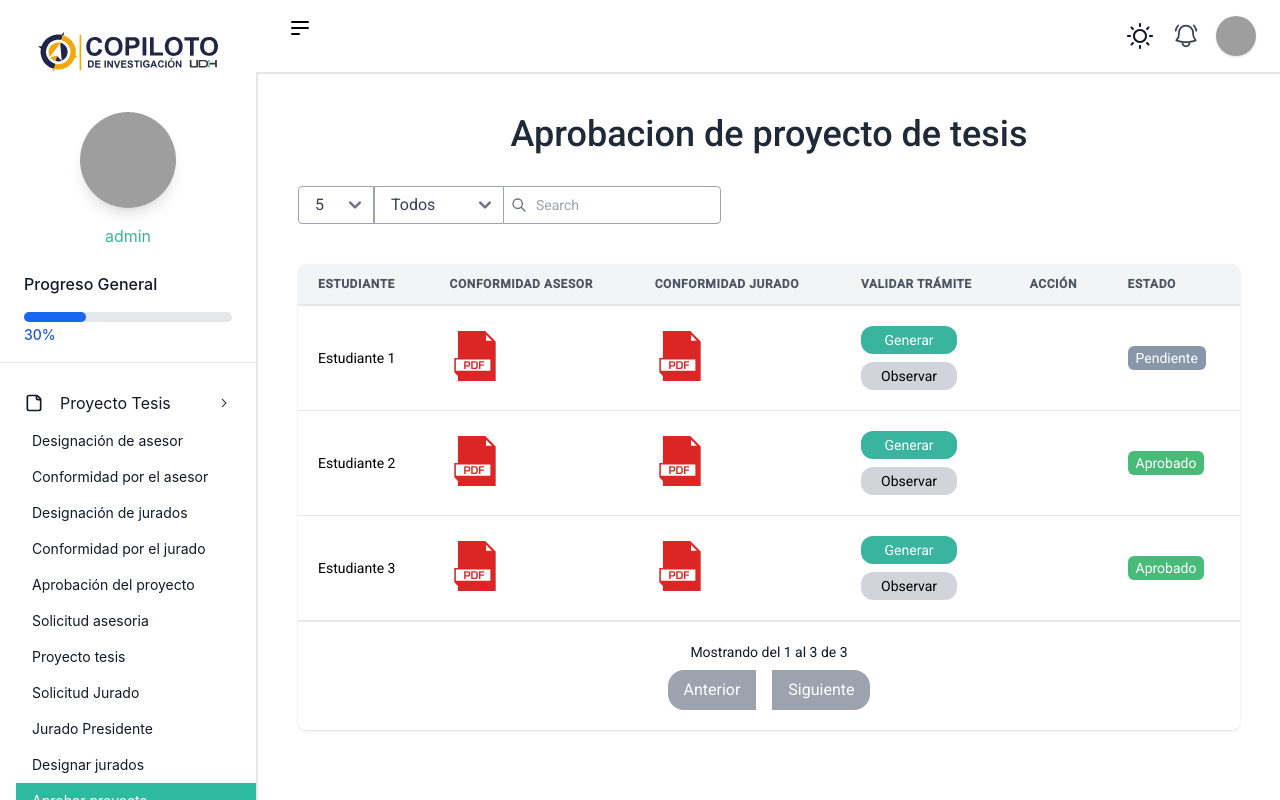
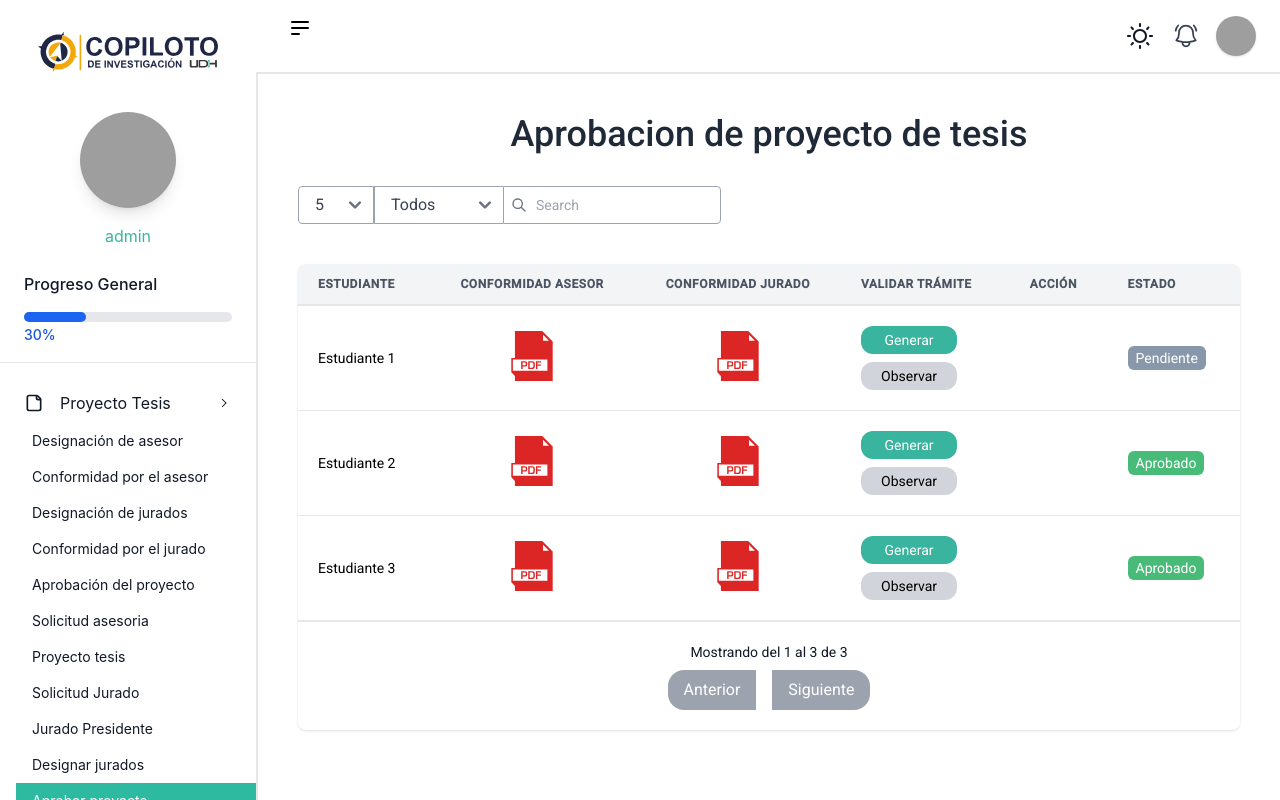
Before and after one commit to Transformacion-Digital-UDH/Copiloto-Front, a Vue app: page /paisi/aprobar-proyecto in a window 1280 px wide. Built offline with nearby package versions, Linux system fonts and the light colour scheme; sample sign-in values are in the browser's storage; grey boxes are pictures that could not be loaded.

Commit message:
Modificar botones de aceptar y observar

```diff
--- a/src/views/Paisi/AprobarProyecto.vue
+++ b/src/views/Paisi/AprobarProyecto.vue
@@ -7,6 +7,7 @@ const rowsPerPage = ref(5);
 const currentPage = ref(1);
 const showModal = ref(false);
 const showRejectModal = ref(false);
+const nroOficio = ref('');
 
 function openModal() {
   showModal.value = true;
@@ -144,12 +145,12 @@ const tableData = ref([
                       ESTUDIANTE
                     </th>
                     <th
-                      class="px-5 py-3 text-xs font-semibold tracking-wider text-left text-gray-600 uppercase bg-gray-100 border-b-2 border-gray-200"
+                      class="px-5 py-3 text-xs font-semibold tracking-wider text-center text-gray-600 uppercase bg-gray-100 border-b-2 border-gray-200"
                     >
                       CONFORMIDAD ASESOR
                     </th>
                     <th
-                      class="px-5 py-3 text-xs font-semibold tracking-wider text-left text-gray-600 uppercase bg-gray-100 border-b-2 border-gray-200"
+                      class="px-5 py-3 text-xs font-semibold tracking-wider text-center text-gray-600 uppercase bg-gray-100 border-b-2 border-gray-200"
                     >
                       CONFORMIDAD JURADO
                     </th>
@@ -179,12 +180,12 @@ const tableData = ref([
                     <td class="px-5 py-5 text-sm">
                       {{ u.name }}
                     </td>
-                    <td class="px-5 py-5 text-sm">
+                    <td class="px-5 py-5 text-sm text-center">
                       <button>
                         <img src="/img/pdf.svg" alt="Icono pdf">
                       </button>
                     </td>
-                    <td class="px-5 py-5 text-sm">
+                    <td class="px-5 py-5 text-sm text-center">
                       <button>
                         <img src="/img/pdf.svg" alt="Icono pdf">
                       </button>
@@ -269,7 +270,10 @@ const tableData = ref([
             <p class="text-gray-600 text-lg text-center">
               Por favor escriba el número de oficio que va a autogenerar
             </p>
-            <input type="text" placeholder="Nro de oficio">
+            <div class="mt-4 text-center">
+              <label for="nroOficio" class="block text-gray-700">N° de Oficio</label>
+              <input type="text" id="nroOficio" v-model="nroOficio" class="mt-2 px-4 py-2 rounded-lg">
+            </div>
           </div>
           <div
             class="flex items-center justify-end p-3 border-t border-gray-200"
```
